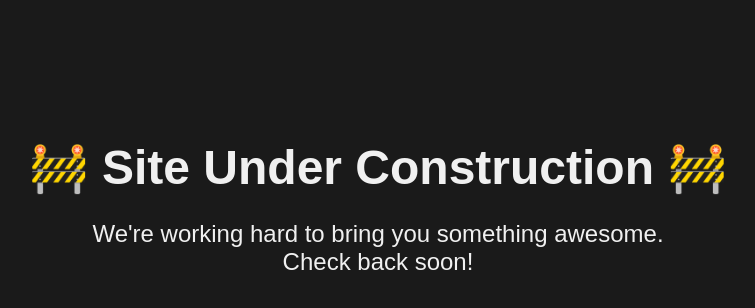
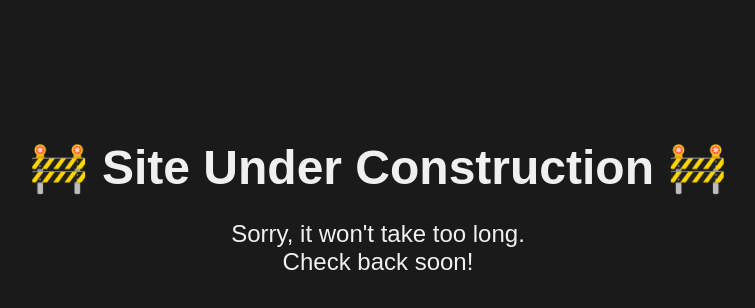
Before and after one commit to jthhn/Portfolio, a plain HTML site: page index.html in a window 1280 px wide. Shown: the whole page, without its empty margins (262-1017 px from the left). Drawn offline with Linux system fonts and the light colour scheme.

Commit message:
Update index.html

```diff
--- a/index.html
+++ b/index.html
@@ -22,6 +22,6 @@
 </head>
 <body>
     <h1>🚧 Site Under Construction 🚧</h1>
-    <p>We're working hard to bring you something awesome.<br>Check back soon!</p>
+    <p>Sorry, it won't take too long.<br>Check back soon!</p>
 </body>
 </html>
```
